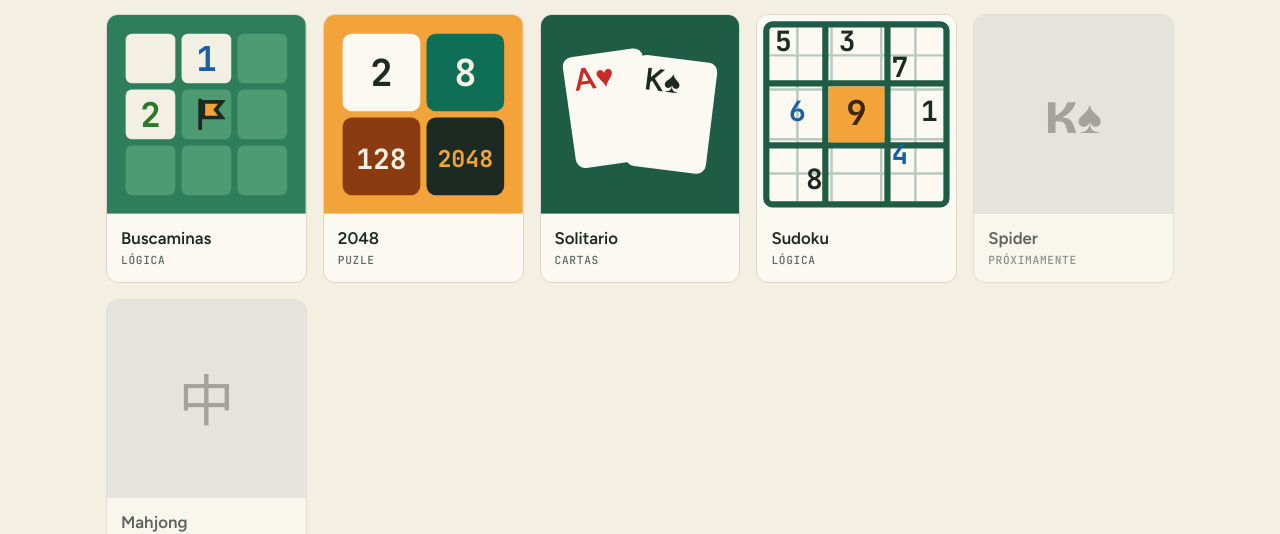
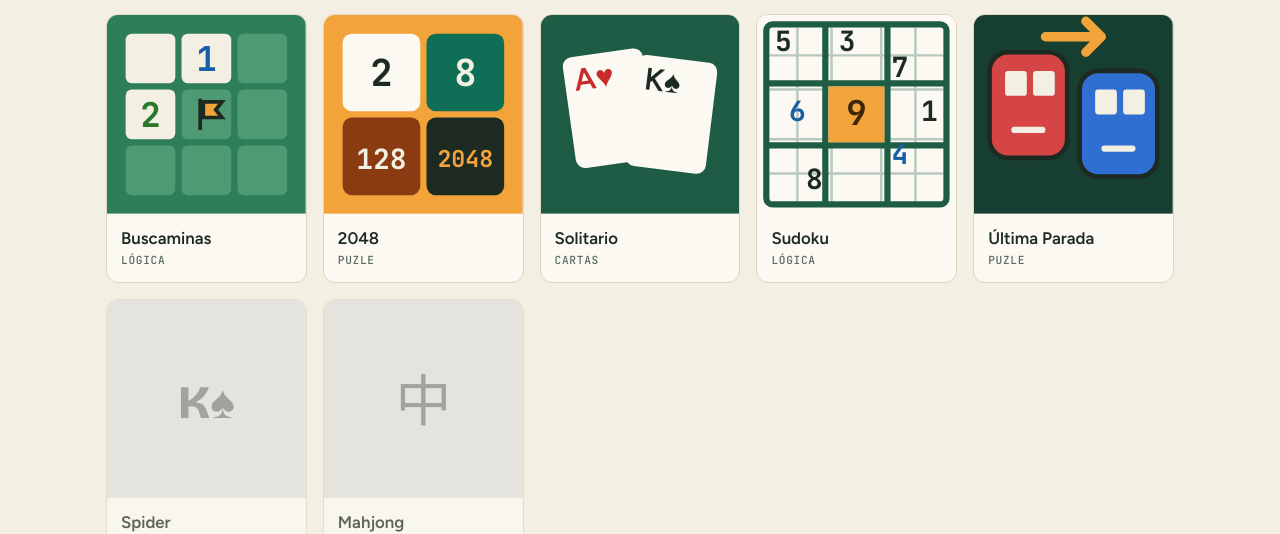
Before and after one commit to ecartolariesteves/300-Lab, a plain HTML site: page 303-Games/sala-de-juegos/index.html in a window 1280 px wide. Shown: the part 566-1100 px from the top of the page. Drawn offline with nearby package versions, Linux system fonts and the light colour scheme.

Commit message:
Fix the Última Parada catalogue and daily entry

```diff
--- a/303-Games/sala-de-juegos/index.html
+++ b/303-Games/sala-de-juegos/index.html
@@ -216,6 +216,12 @@ a.game:hover { transform: translateY(-3px); border-color: var(--muted); }
           <span class="game-info"><strong>Sudoku</strong><span class="tag">Lógica</span></span>
         </a>
       </li>
+      <li data-cat="puzle">
+        <a class="game" href="ultima-parada/index.html">
+          <svg class="thumb" viewBox="0 0 64 64" aria-hidden="true"><use href="#ico-ultima-parada"/></svg>
+          <span class="game-info"><strong>Última Parada</strong><span class="tag">Puzle</span></span>
+        </a>
+      </li>
       <li data-cat="cartas">
         <div class="game soon">
           <svg class="thumb" viewBox="0 0 64 64" aria-hidden="true"><rect width="64" height="64" fill="#E4DECB"/><text x="32" y="38" text-anchor="middle" font-family="Bricolage Grotesque, sans-serif" font-weight="800" font-size="15" fill="#8A826C">K♠&#xFE0E;</text></svg>
@@ -344,7 +350,8 @@ const DAILY = [
   { name: 'Buscaminas', href: 'buscaminas/index.html', icon: 'ico-buscaminas' },
   { name: '2048',       href: '2048/index.html',       icon: 'ico-2048' },
   { name: 'Solitario',  href: 'solitario/index.html',  icon: 'ico-solitario' },
-  { name: 'Sudoku',     href: 'sudoku/index.html',     icon: 'ico-sudoku' },\n  { name: 'Última Parada', href: 'ultima-parada/index.html', icon: 'ico-ultima-parada' },
+  { name: 'Sudoku',     href: 'sudoku/index.html',     icon: 'ico-sudoku' },
+  { name: 'Última Parada', href: 'ultima-parada/index.html', icon: 'ico-ultima-parada' },
 ];
 const dayNumber = Math.floor(Date.now() / 86400000);
 const today = DAILY[dayNumber % DAILY.length];
```
